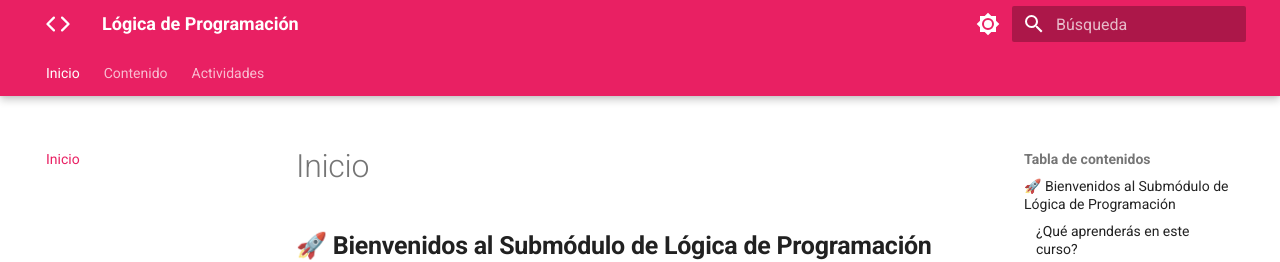
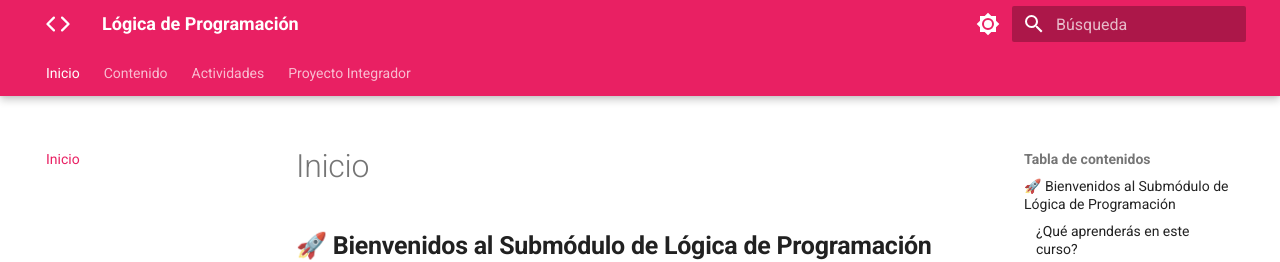
Before and after one commit to jfinfocesde/25lp, an MkDocs documentation site: the page built from docs/index.md, in a window 1280 px wide. Shown: the top 262 px of the page. Built offline with MkDocs 1.6.1 and Material for MkDocs 9.7.7, drawn with Linux system fonts in a browser that asks for light colours.

Commit message:
8-11-2025

```diff
--- a/mkdocs.yml
+++ b/mkdocs.yml
@@ -86,8 +86,8 @@ nav:
     - activities/p1.md
     - activities/p2.md
 
-  # - Proyecto Integrador:
-  #   - pi/p1.md
+  - Proyecto Integrador:
+    - pi/p1.md
   # - Blog:
   #    - blog/index.md
   # - Acerca de: about.md
```
